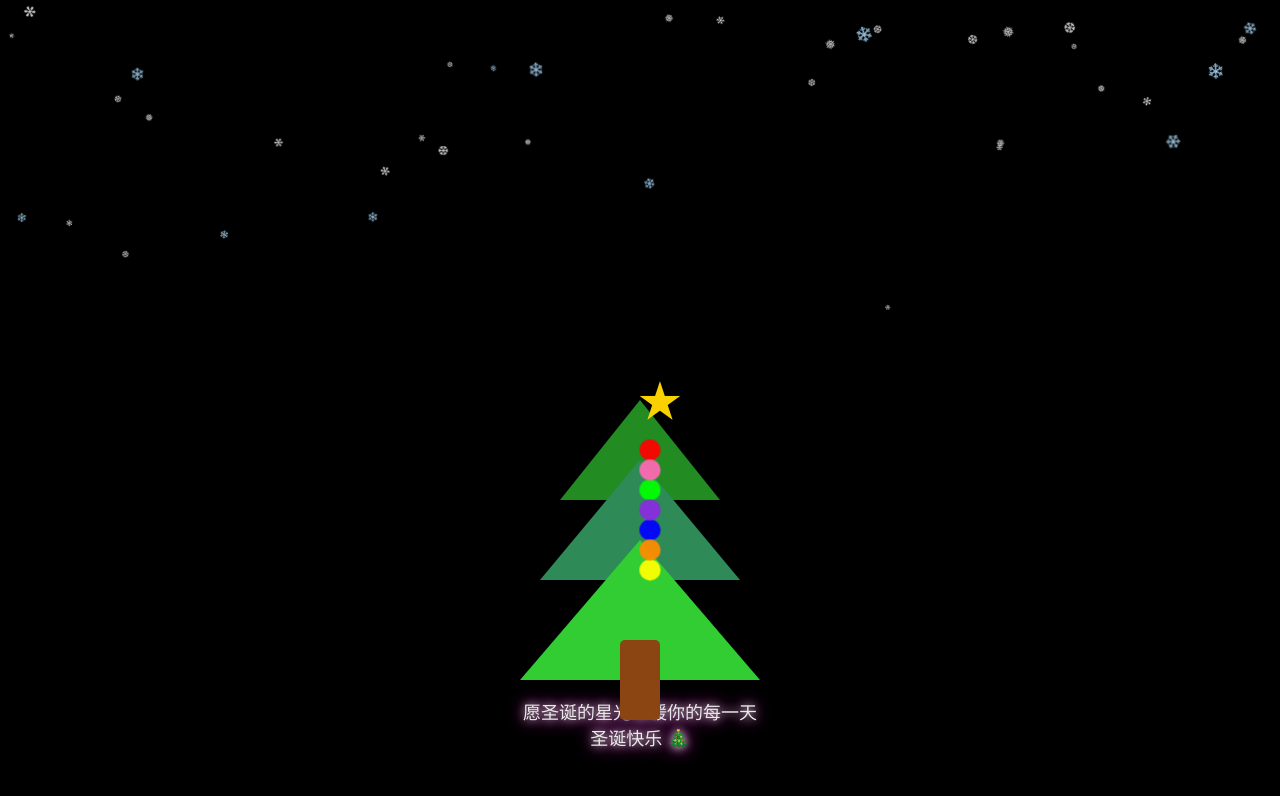
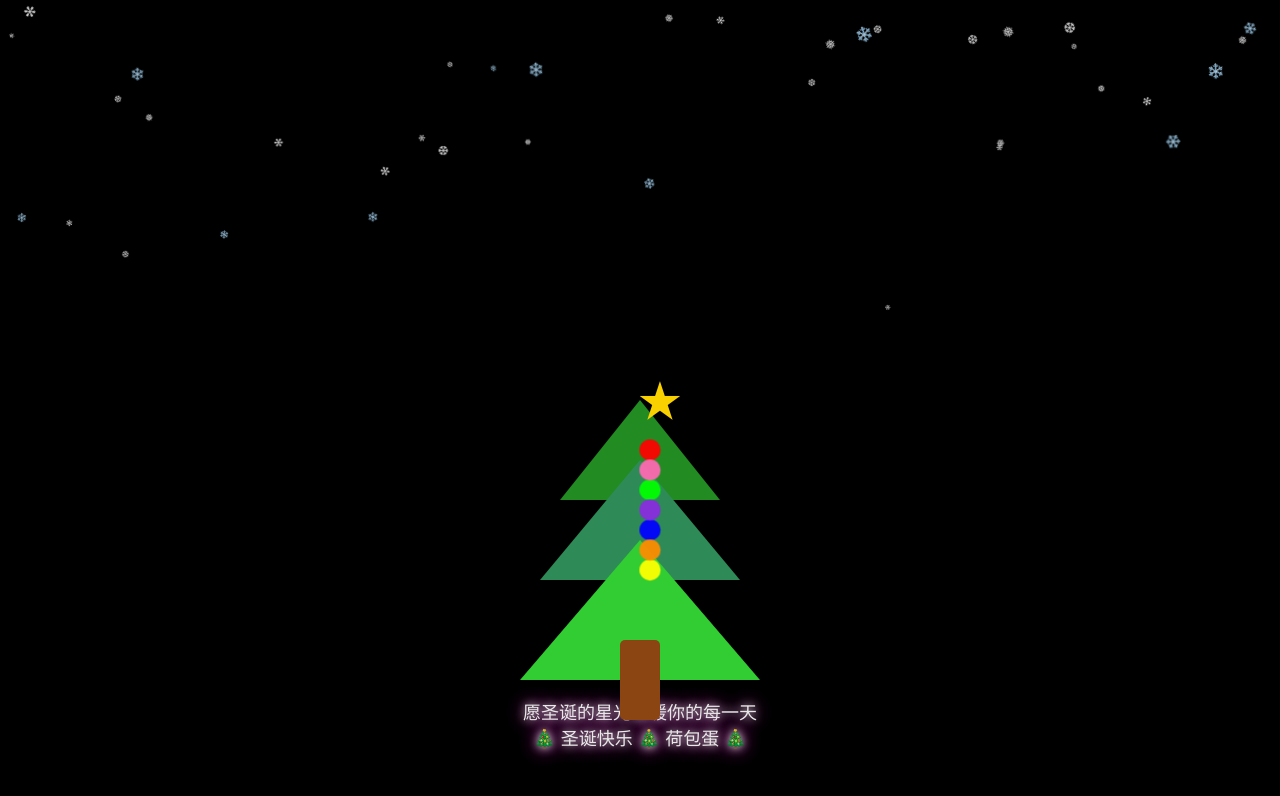
Before and after one commit to wangxw-l/wangxw-l.github.io, a plain HTML site: page index.html in a window 1280 px wide. Drawn offline with Linux system fonts and the light colour scheme.

Commit message:
Update index.html

```diff
--- a/index.html
+++ b/index.html
@@ -206,7 +206,7 @@
     <!-- 祝福语 -->
     <div class="message">
         愿圣诞的星光温暖你的每一天<br>
-        圣诞快乐 🎄
+        🎄 圣诞快乐 🎄 荷包蛋 🎄
     </div>
 
     <script>
```
